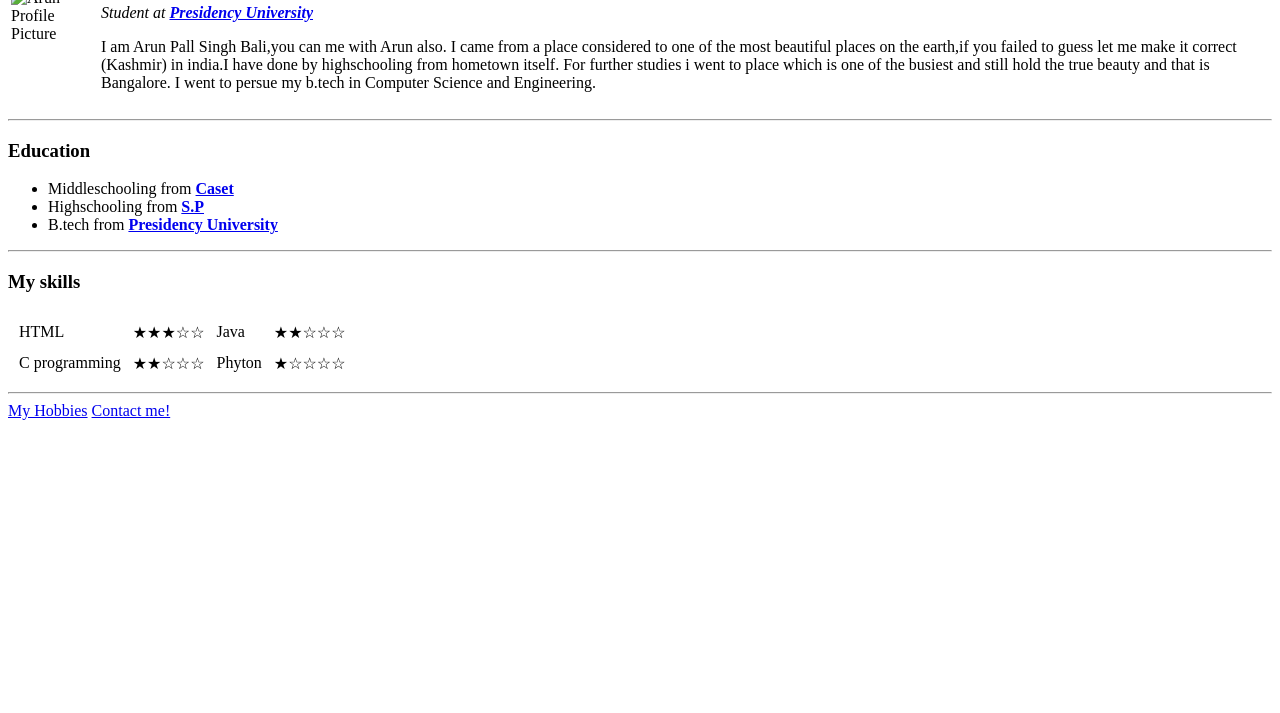
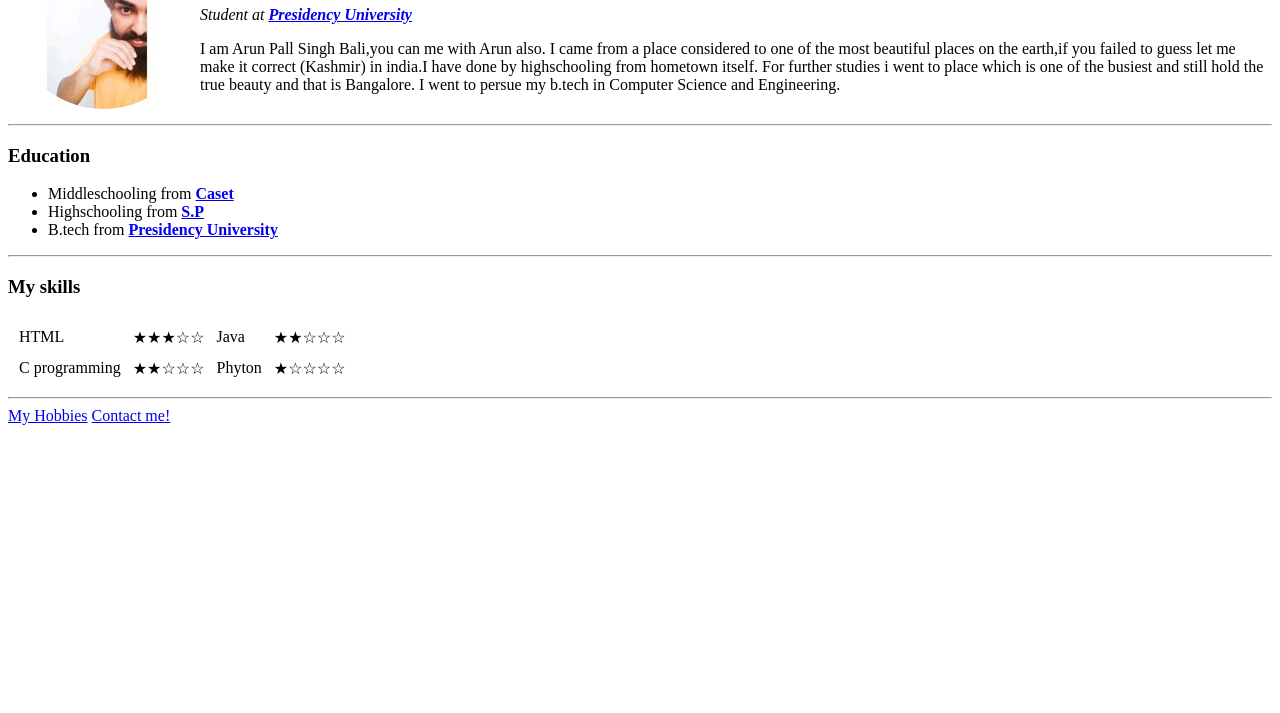
Before and after one commit to arunpallsingh/cv, a plain HTML site: page index.html in a window 1280 px wide. Shown: the part 87-800 px from the top of the page. Drawn offline with Linux system fonts and the light colour scheme.

Commit message:
Update index.html

```diff
--- a/index.html
+++ b/index.html
@@ -9,7 +9,7 @@
 <body>
   <table>
     <tr>
-      <td><img src="\Web development\Html\images\My photo circle.png" alt="Arun Profile Picture"></td>
+      <td><img src="\images\My photo circle.png" alt="Arun Profile Picture"></td>
       <td><h1>Arun Pall Singh Bali</h1>
       <p><em>Student at <strong><a href="https://presidencyuniversity.in/">Presidency University</a></strong></em></p>
       <p>I am Arun Pall Singh Bali,you can me with Arun also.
```
